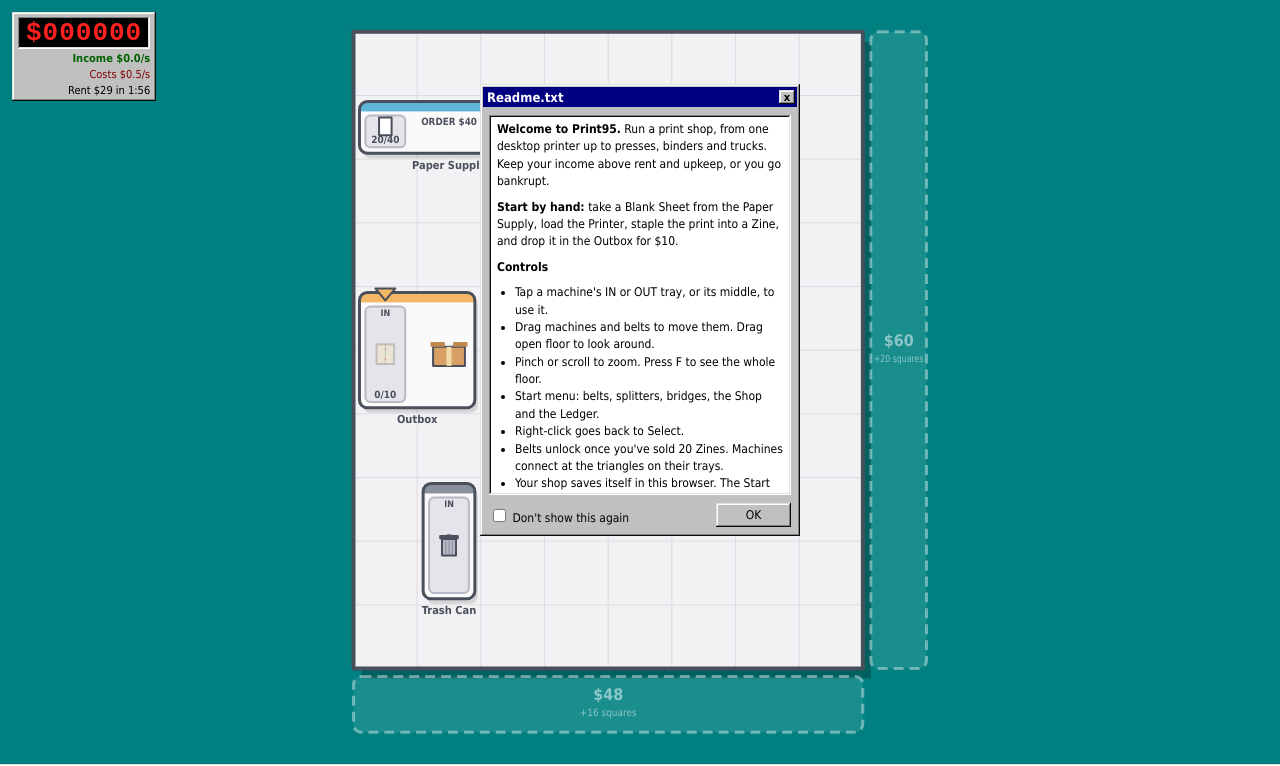
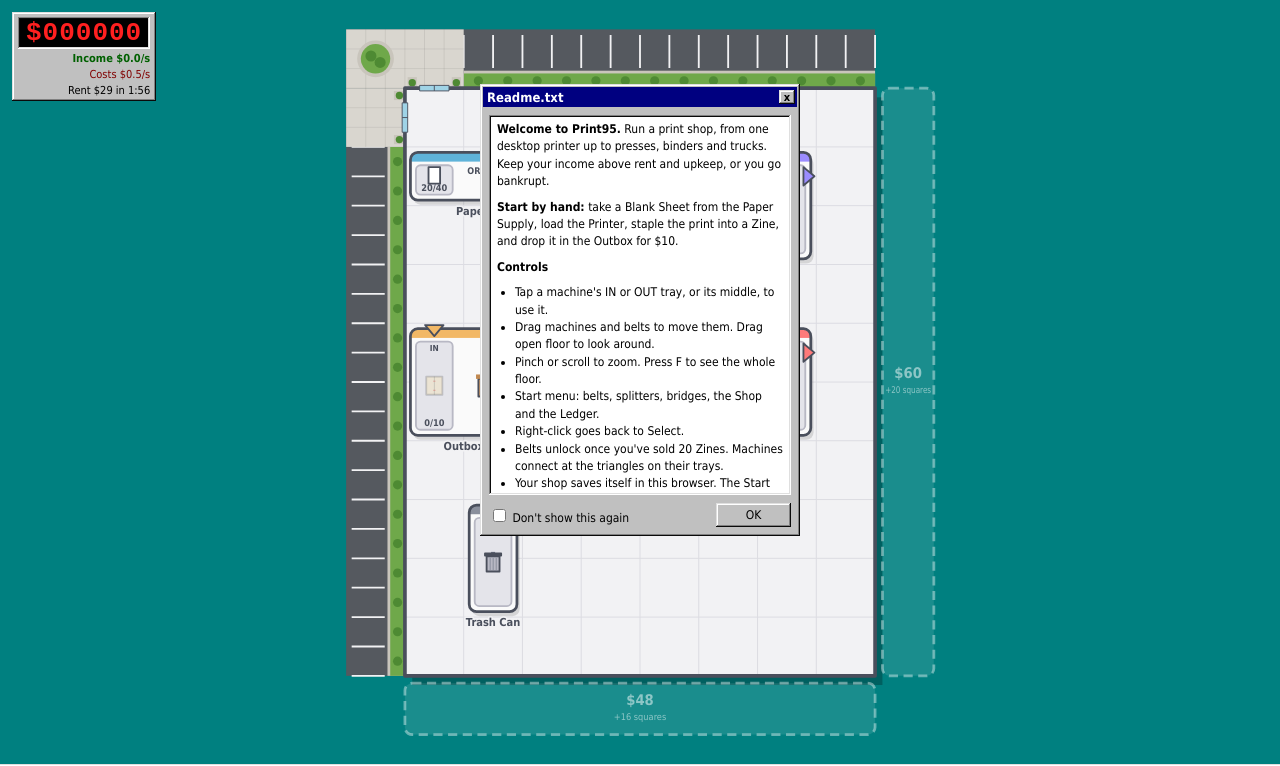
Before and after one commit to RichardLaBrecque/print-exe, a plain HTML site: page index.html in a window 1280 px wide. Shown: the top 766 px of the page. Drawn offline with Linux system fonts and the light colour scheme.

Commit message:
Floor: Add a yard with an entrance and parking outside the walls
The floor sat straight on the teal desktop, so nothing showed it was a building, or why Outboxes, Truck Docks and paper supplies have to sit against the top and left walls.

drawYard paints a strip one square deep outside the top and left walls: a planter bed with a curb and shrubs against the wall, then asphalt with parking spaces two to a floor square. It is sized from Game.floor, so it grows when the floor expands right or down. The corner and the first square along each wall are an entrance plaza with paver seams, a round planter and planter boxes, and drawEntranceDoors draws glass double doors into both walls there, after drawFloor so they sit over the wall line. The yard is outside the floor, so nothing can be built on it. Camera.fit, fitZoom and clamp now include the yard so the starting view and View Whole Floor show all of it. Checked with a headless Chrome screenshot of a new shop. The script version tag moves to 2026-10-16.5.

```diff
--- a/game.js
+++ b/game.js
@@ -16,6 +16,12 @@
 const BELT_TOOLS = ["belt", "express", "splitter", "bridge"];
 const EXPAND_STEP = 2; // rows or columns added per expansion
 const TILE_PRICE = 3; // cost of each new floor square
+
+// The yard outside the top and left walls: a planter bed against the wall, then parking.
+// Decoration only; nothing can be built there.
+const YARD = TILE; // depth of the yard strip
+const PLANTER = 16; // depth of the planter bed
+const STALL = TILE / 2; // width of a parking space
 
 const Draw = {
   font(size, bold) {
@@ -763,10 +769,10 @@
     return { x: (wx - this.x) * this.zoom + Game.width / 2, y: (wy - this.y) * this.zoom + Game.height / 2 };
   },
 
-  // Zoom that shows the whole floor plus the expand strips, with a margin.
+  // Zoom that shows the yard, the whole floor and the expand strips, with a margin.
   fitZoom() {
-    const w = (Game.floor.cols + 1) * TILE;
-    const h = (Game.floor.rows + 1) * TILE;
+    const w = YARD + (Game.floor.cols + 1) * TILE;
+    const h = YARD + (Game.floor.rows + 1) * TILE;
     return Math.min(Game.width / (w + TILE), Game.height / (h + TILE), this.maxZoom);
   },
 
@@ -778,8 +784,8 @@
   // Show the whole floor. Also the Start menu's "View Whole Floor".
   fit() {
     this.zoom = this.fitZoom();
-    this.x = ((Game.floor.cols + 1) * TILE) / 2;
-    this.y = ((Game.floor.rows + 1) * TILE) / 2;
+    this.x = ((Game.floor.cols + 1) * TILE - YARD) / 2;
+    this.y = ((Game.floor.rows + 1) * TILE - YARD) / 2;
     this.fitted = true;
   },
 
@@ -799,10 +805,10 @@
     this.clamp();
   },
 
-  // Keep the middle of the screen over the floor or its expand strips.
+  // Keep the middle of the screen over the yard, the floor or its expand strips.
   clamp() {
-    this.x = Math.min((Game.floor.cols + 1) * TILE, Math.max(0, this.x));
-    this.y = Math.min((Game.floor.rows + 1) * TILE, Math.max(0, this.y));
+    this.x = Math.min((Game.floor.cols + 1) * TILE, Math.max(-YARD, this.x));
+    this.y = Math.min((Game.floor.rows + 1) * TILE, Math.max(-YARD, this.y));
   },
 };
 
@@ -822,6 +828,114 @@
     Camera.zoom = Math.min(Camera.maxZoom, Math.max(Camera.minZoom, Camera.zoom));
     Camera.clamp();
   }
+}
+
+// The yard along the top and left walls. Its corner and the first square of each wall are the
+// entrance plaza; past that, each wall gets a planter bed and a row of parking spaces, which
+// grow with the floor.
+function drawYard() {
+  const fw = Game.floor.cols * TILE;
+  const fh = Game.floor.rows * TILE;
+
+  // Asphalt along both walls
+  ctx.fillStyle = "#55595f";
+  ctx.fillRect(-YARD, -YARD, fw + YARD, YARD);
+  ctx.fillRect(-YARD, 0, YARD, fh);
+
+  // Planter beds against the wall, with a concrete curb and a shrub every half square
+  ctx.fillStyle = "#c9c5bc";
+  ctx.fillRect(TILE, -PLANTER - 3, fw - TILE, PLANTER + 3);
+  ctx.fillRect(-PLANTER - 3, TILE, PLANTER + 3, fh - TILE);
+  ctx.fillStyle = "#6fa84a";
+  ctx.fillRect(TILE, -PLANTER, fw - TILE, PLANTER);
+  ctx.fillRect(-PLANTER, TILE, PLANTER, fh - TILE);
+  ctx.fillStyle = "#4e8a33";
+  for (let x = TILE + STALL / 2; x < fw; x += STALL) drawShrub(x, -PLANTER / 2, 5);
+  for (let y = TILE + STALL / 2; y < fh; y += STALL) drawShrub(-PLANTER / 2, y, 5);
+
+  // Parking space lines, square to the wall
+  ctx.strokeStyle = "#f2f2f4";
+  ctx.lineWidth = 2;
+  ctx.beginPath();
+  for (let x = TILE; x <= fw; x += STALL) {
+    ctx.moveTo(x, -YARD + 6);
+    ctx.lineTo(x, -PLANTER - 6);
+  }
+  for (let y = TILE; y <= fh; y += STALL) {
+    ctx.moveTo(-YARD + 6, y);
+    ctx.lineTo(-PLANTER - 6, y);
+  }
+  ctx.stroke();
+
+  drawEntrancePlaza();
+}
+
+function drawShrub(x, y, r) {
+  ctx.beginPath();
+  ctx.arc(x, y, r, 0, Math.PI * 2);
+  ctx.fill();
+}
+
+// Concrete plaza in the corner, reaching along each wall to its doors, with a round planter
+// in the corner and a small planter box either side of each door.
+function drawEntrancePlaza() {
+  ctx.fillStyle = "#d9d6cf";
+  ctx.fillRect(-YARD, -YARD, YARD + TILE, YARD);
+  ctx.fillRect(-YARD, 0, YARD, TILE);
+
+  // Paver seams
+  ctx.strokeStyle = "rgba(0, 0, 0, 0.08)";
+  ctx.lineWidth = 1;
+  ctx.beginPath();
+  for (let i = 1; i < 6; i++) {
+    const at = -YARD + (i * (YARD + TILE)) / 6;
+    ctx.moveTo(at, -YARD);
+    ctx.lineTo(at, at < 0 ? TILE : 0);
+    ctx.moveTo(-YARD, at);
+    ctx.lineTo(at < 0 ? TILE : 0, at);
+  }
+  ctx.stroke();
+
+  // Round planter in the corner
+  ctx.fillStyle = "#c9c5bc";
+  drawShrub(-YARD / 2, -YARD / 2, 20);
+  ctx.fillStyle = "#6fa84a";
+  drawShrub(-YARD / 2, -YARD / 2, 16);
+  ctx.fillStyle = "#4e8a33";
+  drawShrub(-YARD / 2 - 5, -YARD / 2 - 3, 6);
+  drawShrub(-YARD / 2 + 5, -YARD / 2 + 4, 6);
+
+  // Planter boxes beside the doors on the top wall, then the same on the left wall
+  for (const at of [3, TILE - 13]) {
+    drawPlanterBox(at, -12, 10, 12);
+    drawPlanterBox(-12, at, 12, 10);
+  }
+}
+
+function drawPlanterBox(x, y, w, h) {
+  ctx.fillStyle = "#c9c5bc";
+  ctx.fillRect(x, y, w, h);
+  ctx.fillStyle = "#4e8a33";
+  drawShrub(x + w / 2, y + h / 2, Math.min(w, h) / 2 - 1);
+}
+
+// Glass double doors set into the top and left walls, over the wall line drawFloor draws.
+function drawEntranceDoors() {
+  const from = 16;
+  const to = TILE - 16;
+  ctx.fillStyle = "#9fd3e6";
+  ctx.fillRect(from, -3, to - from, 6);
+  ctx.fillRect(-3, from, 6, to - from);
+  ctx.strokeStyle = INK;
+  ctx.lineWidth = 1;
+  ctx.strokeRect(from, -3, to - from, 6);
+  ctx.strokeRect(-3, from, 6, to - from);
+  ctx.beginPath();
+  ctx.moveTo(TILE / 2, -3);
+  ctx.lineTo(TILE / 2, 3);
+  ctx.moveTo(-3, TILE / 2);
+  ctx.lineTo(3, TILE / 2);
+  ctx.stroke();
 }
 
 function drawFloor() {
@@ -1007,7 +1121,9 @@
 
   // World space. The dragged machine draws last so it sits on top.
   ctx.setTransform(dpr * z, 0, 0, dpr * z, dpr * (Game.width / 2 - Camera.x * z), dpr * (Game.height / 2 - Camera.y * z));
+  drawYard();
   drawFloor();
+  drawEntranceDoors();
   drawAllowedTiles();
   drawExpanders();
   for (const b of Game.belts.values()) b.draw(ctx, Game.time);
--- a/index.html
+++ b/index.html
@@ -575,12 +575,12 @@
   </div>
 
   <!-- Bump ?v= on every release so browsers fetch the new scripts instead of cached ones. -->
-  <script src="machines.js?v=2026-10-16.4"></script>
-  <script src="production.js?v=2026-10-16.4"></script>
-  <script src="belts.js?v=2026-10-16.4"></script>
-  <script src="catalog.js?v=2026-10-16.4"></script>
-  <script src="save.js?v=2026-10-16.4"></script>
-  <script src="ui.js?v=2026-10-16.4"></script>
-  <script src="game.js?v=2026-10-16.4"></script>
+  <script src="machines.js?v=2026-10-16.5"></script>
+  <script src="production.js?v=2026-10-16.5"></script>
+  <script src="belts.js?v=2026-10-16.5"></script>
+  <script src="catalog.js?v=2026-10-16.5"></script>
+  <script src="save.js?v=2026-10-16.5"></script>
+  <script src="ui.js?v=2026-10-16.5"></script>
+  <script src="game.js?v=2026-10-16.5"></script>
 </body>
 </html>
```
